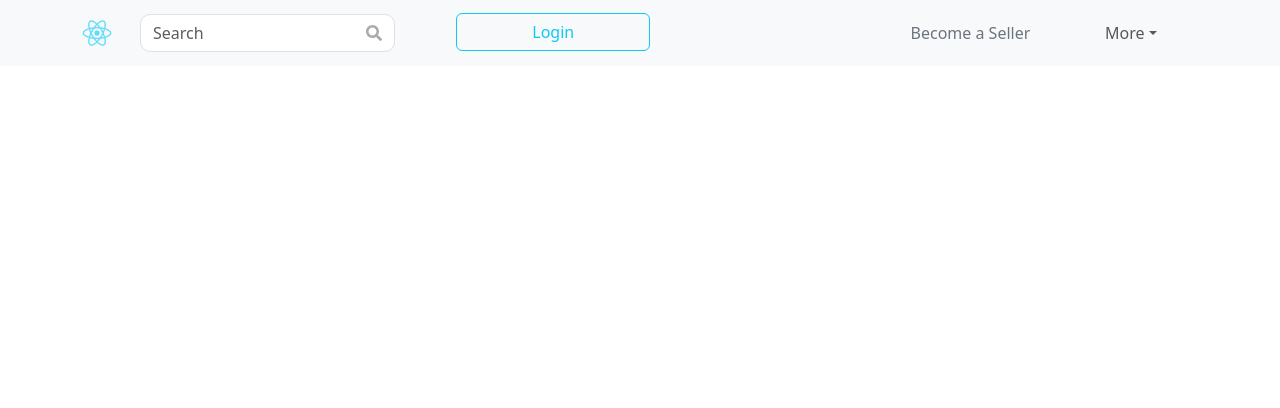
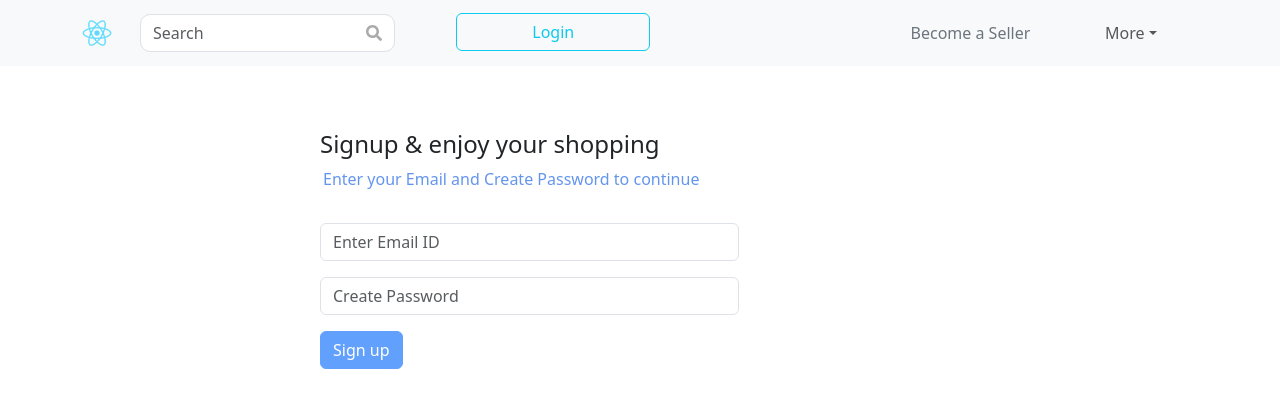
Before and after one commit to digvijay-sin/ecommerce-frontend, a React (Create React App) app: page /Signup in a window 1280 px wide. Shown: the top 408 px of the page. Built offline with nearby package versions, Linux system fonts and the light colour scheme; no server answers.

Commit message:
Creating API

```diff
--- a/package.json
+++ b/package.json
@@ -6,6 +6,7 @@
     "@testing-library/jest-dom": "^5.17.0",
     "@testing-library/react": "^13.4.0",
     "@testing-library/user-event": "^13.5.0",
+    "axios": "^1.7.8",
     "bootstrap": "^5.3.3",
     "bootstrap-icons": "^1.11.3",
     "dotenv": "^16.4.5",
--- /dev/null
+++ b/src/APIs/User.js
@@ -0,0 +1,3 @@
+const postUser = (user) => {
+
+}
--- a/src/App.js
+++ b/src/App.js
@@ -6,6 +6,7 @@ import RegisterComp from './pages/Register/Register';
 import SellerDashboard from './components/SellerDashboard';
 import {auth}  from "./utils/firebase.config"
 import { useState, useEffect } from "react";
+import Signup from "./pages/Signup"
 
 function App() {
 
@@ -16,6 +17,7 @@ function App() {
         setUser(user);
     });
   })
+
   return (
     <Router>
         <NavbarComp/>
@@ -25,6 +27,7 @@ function App() {
           <Route path="/login" element={ user ? <Navigate to = "/sellerDashboard"/> : <Login />} />
           <Route path="/register" element={<RegisterComp />} />
           <Route path="/sellerDashboard" element={<SellerDashboard/>} />
+          <Route path="/Signup" element={<Signup/>} />
           {/* <Route path="/product/:id" element={<ProductDetails />} />
           <Route path="/checkout" element={<Checkout />} /> */}
         </Routes>
--- a/src/pages/Register/CustomStepper.js
+++ b/src/pages/Register/CustomStepper.js
@@ -4,7 +4,7 @@ import "../../styles/Stepper.css";
 import Button from 'react-bootstrap/Button';
 import  EmailAndGst  from './EmailAndGst';
 import  PasswordCreation  from './PasswordCreation';
-import  OnboardingDashboard  from './OnboardingDashboard';
+import  OnboardingDashboard from './OnboardingDashboard';
 import * as formik from 'formik';
 import * as yup from 'yup';
 import { useFormikContext } from "formik";
@@ -12,7 +12,7 @@ import Form from 'react-bootstrap/Form';
 import { auth } from '../../utils/firebase.config';
 import { createUserWithEmailAndPassword } from 'firebase/auth';
 import toast, { Toaster } from 'react-hot-toast';
-
+import { TbRollercoaster } from 'react-icons/tb';
 
 
 const CustomStepper = () => {
@@ -31,10 +31,15 @@ const CustomStepper = () => {
                 try {
                     await createUserWithEmailAndPassword(auth, emailID, createPassword);
                     toast.success("Successfully Registered")
-                    console.log(auth.currentUser);
+                    console.log("uid through auth", auth.currentUser.uid);
 
                 } catch (error) {
                     console.log(error);
+                    if(error.code === "auth/email-already-in-use"){
+                        toast.error("Email already registered, please enter a different email")
+                    }else{
+                        toast.error("Error registering the user, check formatting issues.")
+                    }
                 }
             }
             setActiveStep(activeStep + 1);
@@ -52,7 +57,6 @@ const CustomStepper = () => {
             mobileNumber: yup.string().required("Mobile Number is required")
                 .transform((value) => value.replace(/^(\+[0-9]{1,3})\s?/, ''))
                 .matches(/^[0-9]{8,15}$/, 'Invalid Mobile Number'),
-
             emailID: yup.string().required("Email is required").email("Invalid Email Format"),
             GSTIN: yup.string().required("GSTIN is required to sell products on this application"),
             terms: yup.bool().required().oneOf([true], 'Terms must be accepted'),
--- a/src/pages/Register/EmailAndGst.js
+++ b/src/pages/Register/EmailAndGst.js
@@ -62,7 +62,7 @@ const EmailAndGst = ({ setFieldValue, validateForm, setTouched, values, handleCh
                                     />
                                 </Form.Group>
                                 <div className='send-otp'>
-                                    <a onClick={sendOtp} className={!dirty || !isValid ? "unclickable" :  ""} >Send OTP</a>
+                                    <a onClick={sendOtp} className={!dirty || !isValid ? "unclickable" : ""} >Send OTP</a>
                                 </div>
                             </div>
                             <span className='text-danger'>{errors.mobileNumber}</span>
@@ -98,6 +98,7 @@ const EmailAndGst = ({ setFieldValue, validateForm, setTouched, values, handleCh
                         <div className="d-flex">
                             <Form.Group as={Col} md="8" controlId="validationFormik02" className="d-flex flex-fill">
                                 <InputGroup hasValidation>
+
                                     <Form.Control
                                         type="text"
                                         name="emailID"
@@ -168,4 +169,4 @@ const EmailAndGst = ({ setFieldValue, validateForm, setTouched, values, handleCh
     )
 }
 
-export default EmailAndGst ;
+export default EmailAndGst;
--- /dev/null
+++ b/src/pages/Signup.js
@@ -0,0 +1,119 @@
+import Button from 'react-bootstrap/Button';
+import Col from 'react-bootstrap/Col';
+import Form from 'react-bootstrap/Form';
+import InputGroup from 'react-bootstrap/InputGroup';
+import Row from 'react-bootstrap/Row';
+import * as formik from 'formik';
+import * as yup from 'yup';
+import { auth } from "../utils/firebase.config"
+import toast, { Toaster } from "react-hot-toast";
+import { createUserWithEmailAndPassword } from 'firebase/auth';
+
+const Signup = () => {
+
+    const { Formik } = formik;
+
+    const createUserInFirebase = async (values) => {
+        const { emailID, createPassword } = values;
+        try {
+            await createUserWithEmailAndPassword(auth, emailID, createPassword);
+            toast.success("Successfully Signed up")
+            console.log(auth.currentUser);
+        } catch (error) {
+            console.log(error);
+        }
+    }
+
+    const schema = yup.object().shape({
+        emailID: yup.string().required("Email is required").email("Invalid Email Format"),
+        createPassword: yup.string().required("Please Create Password").matches(/^(?=.*[a-z])(?=.*[A-Z])(?=.*\d)(?=.*[@$!%*?&])[A-Za-z\d@$!%*?&]{8,10}$/, "Min 8, Max 10, One Uppercase, One lowercase, One Number, One Special Character", "Min 8, Max 10, One Uppercase, One lowercase, One Number, One Special Character"),
+    });
+
+    return (
+        <div className='d-flex justify-content-center align-items-center mt-5'>
+            <Toaster toastOptions={{ duration: 4000 }} />
+            <div className='m-3 w-50 w-md-50'>
+                <div className="heading">
+                    <h4>Signup & enjoy your shopping</h4>
+                    <mark>Enter your Email and Create Password to continue</mark>
+                </div>
+                <div>
+                    <Formik
+                        validationSchema={schema}
+                        onSubmit={console.log}
+                        initialValues={{
+                            emailID: '',
+                            createPassword: '',
+                        }}
+                        validateOnBlur={false}
+                        validateOnChange={false}
+                    >
+                        {({ handleSubmit, handleChange, values, touched, errors, dirty, isValid, setFieldTouched, validateField }) => (
+                            <Form noValidate onSubmit={handleSubmit} className='mt-4'>
+                                <div className=''>
+                                    <Row className="mb-3">
+                                        <Form.Group as={Col} md="8" controlId="validationFormik01">
+                                            <InputGroup hasValidation>
+                                                <Form.Control
+                                                    type="text"
+                                                    name="emailID"
+                                                    value={values.emailID}
+                                                    onChange={handleChange}
+                                                    onBlur={() => {
+                                                            setFieldTouched("emailID", true);
+                                                            validateField("emailID")
+                                                        }
+                                                    }
+                                                    isValid={touched.emailID && !errors.emailID}
+                                                    placeholder='Enter Email ID'
+                                                    isInvalid={!!errors.emailID}
+                                                />
+                                                <Form.Control.Feedback type="invalid">
+                                                    {errors.emailID}
+                                                </Form.Control.Feedback>
+                                            </InputGroup>
+                                        </Form.Group>
+                                    </Row>
+                                    <Row className="mb-3 ">
+                                        <Form.Group as={Col} md="8" controlId="validationFormik02">
+                                            <InputGroup hasValidation>
+                                                <Form.Control
+                                                    type="text"
+                                                    name="createPassword"
+                                                    value={values.createPassword}
+                                                    onChange={handleChange}
+
+                                                    onBlur={() => {
+                                                        setFieldTouched("createPassword", true);
+                                                        validateField("createPassword")
+                                                    }
+                                                    }
+                                                    isInvalid={!!errors.createPassword}
+                                                    isValid={touched.createPassword && !errors.createPassword}
+                                                    placeholder='Create Password'
+                                                />
+                                                <Form.Control.Feedback type="invalid">
+                                                    {errors.createPassword}
+                                                </Form.Control.Feedback>
+                                            </InputGroup>
+                                        </Form.Group>
+                                    </Row>
+                                    <div className='d-flex'>
+                                        <Button disabled={
+                                            !isValid ||
+                                            !dirty ||
+                                            !touched ||
+                                            !values.emailID ||
+                                            !values.createPassword} onClick={() => createUserInFirebase(values)} type="submit">Sign up</Button>
+                                    </div>
+                                </div>
+                            </Form>
+                        )}
+                    </Formik>
+                </div>
+            </div>
+        </div>
+    );
+}
+
+export default Signup;
--- /dev/null
+++ b/src/styles/Signup.css
@@ -0,0 +1,3 @@
+.form-container{
+    margin:4rem;
+}
```
Also changed, not shown: src/pages/Login.js (+19 -10 lines), 1 other file (tests, documents, lock files or other folders). Lines whose indentation alone changed are shown as unchanged.
